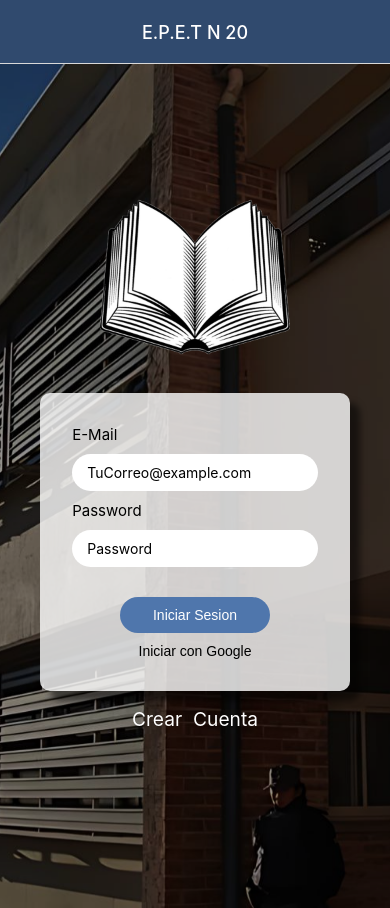
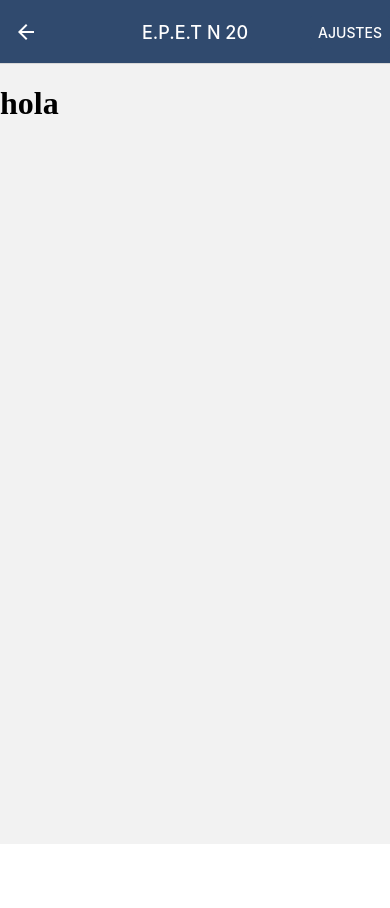
Before and after one commit to LuuAlveal/No_Hackeamos_Ni_La_Puerta, a React Native app: screen /Ajustes in a window 390 px wide. After the commit the page ends 844 px from the top, so only its background shows below. Built offline with nearby package versions, Linux system fonts and the light colour scheme.

Commit message:
Conectamos la pantalla de ajustes

```diff
--- a/Stack/MyStack.jsx
+++ b/Stack/MyStack.jsx
@@ -11,6 +11,7 @@ import Register from '../screens/Register';
 import Opciones from '../screens/Opciones';
 import Ayuda from '../screens/ayuda';
 import infOpc from '../screens/infOpc';
+import ajustes from '../screens/Ajustes';
 
 const Stack = createStackNavigator();
 const auth = getAuth(appFirebase);
@@ -141,9 +142,29 @@ export default function MyStack() {
           }
         }}
       />
+     <Stack.Screen
+        name="Ajustes"
+        component={ajustes}
+        options={{
+          title: "E.P.E.T N 20",
+          headerTintColor: 'white',
+          headerTitleAlign: 'center',
+          headerStyle: {
+            backgroundColor: '#304A6E',
+          },
+          headerRight: () => {
+            return (
+              <Button
+                onPress={() => navigation.navigate('Ajustes')}
+                title="Ajustes"
+                color="#304A6E"
+              />
+            );
+          }
+        }}
+      />
 
-
-    </Stack.Navigator>
+          </Stack.Navigator>
   );
 
 }
--- a/screens/ajustes.jsx
+++ b/screens/ajustes.jsx
@@ -0,0 +1,10 @@
+import React from 'react';
+import { StyleSheet, Text, View, TouchableOpacity, Image,ImageBackground, fontSize } from 'react-native';
+export default function Ajustes (props) {
+    const Ajustes= ()=>{
+      props.navigation.navigate('Ajustes')
+  }
+    return (
+      <View><h1>hola</h1></View>
+    )
+}
```
